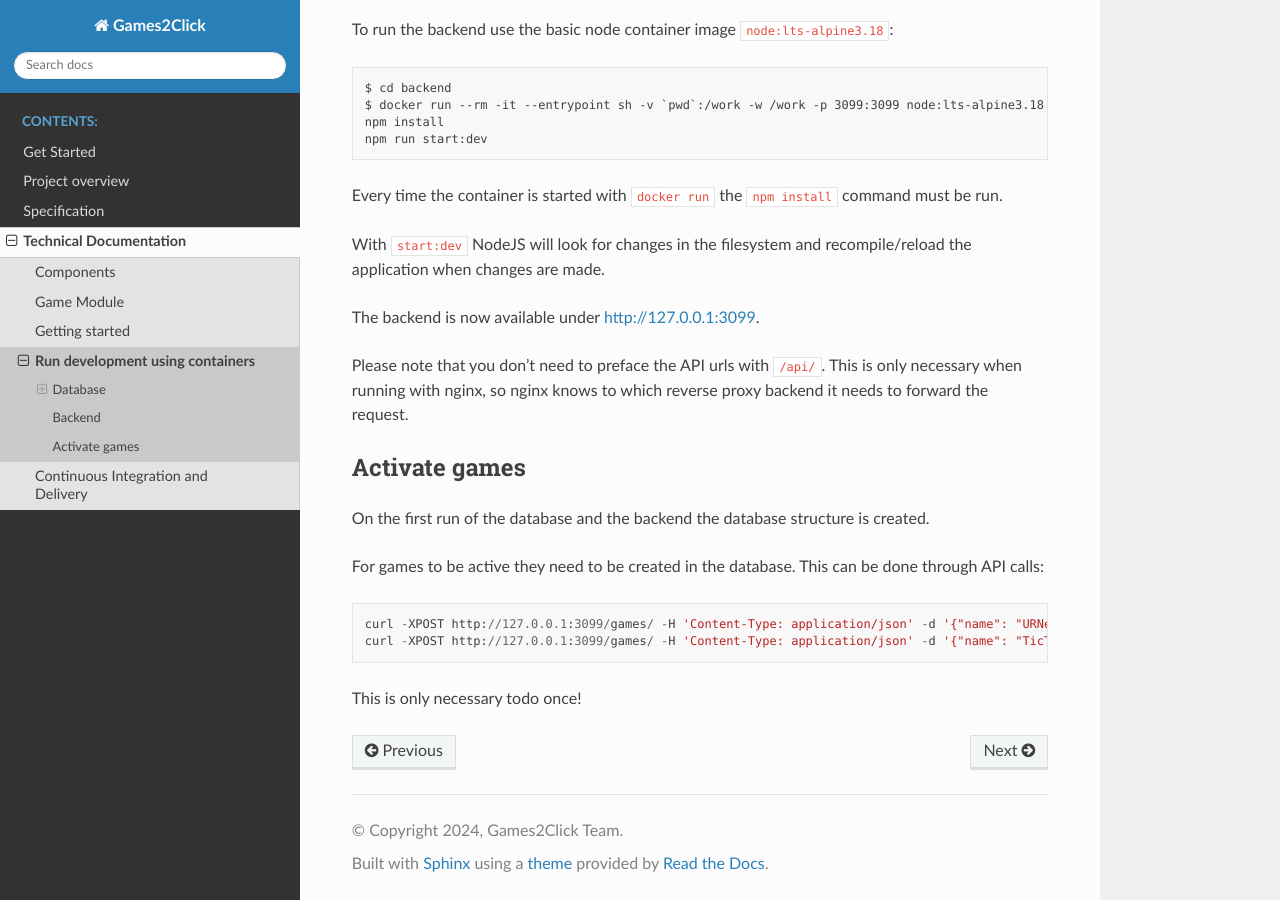
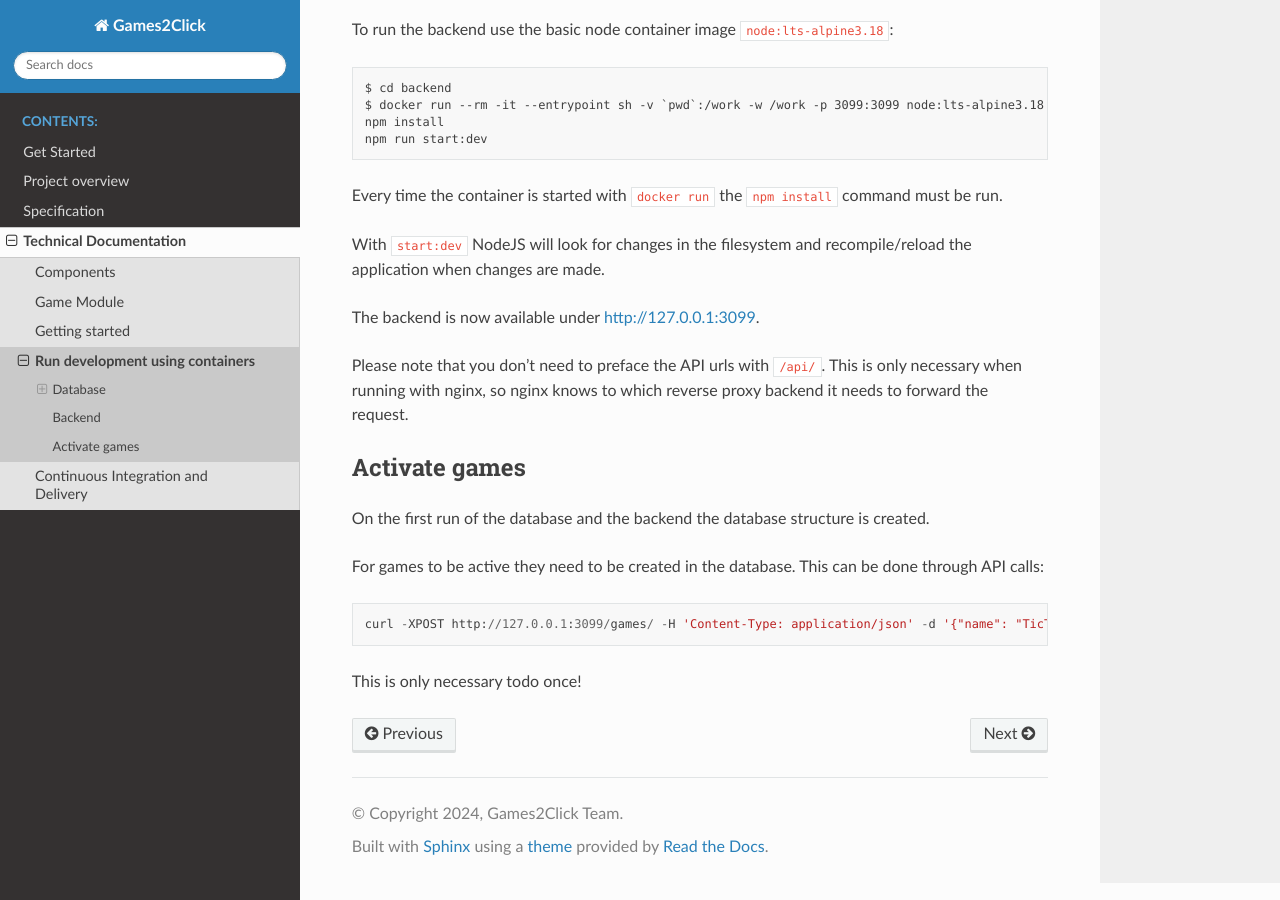
Before and after one commit to games2click/games2click.github.io, a Sphinx documentation site: the page built from docs/technical_documentation/development_with_docker.md, in a window 1280 px wide and 900 px high, scrolled down 878 px. Built offline with Sphinx 7.4.7 and the Read the Docs theme 2.0.0, drawn with Linux system fonts in a browser that asks for light colours.

Commit message:
removed everything concerning urnext

````diff
--- a/docs/technical_documentation/development_with_docker.md
+++ b/docs/technical_documentation/development_with_docker.md
@@ -61,7 +61,6 @@ On the first run of the database and the backend the database structure is creat
 For games to be active they need to be created in the database. This can be done through API calls:
 
   ```
-  curl -XPOST http://127.0.0.1:3099/games/ -H 'Content-Type: application/json' -d '{"name": "URNext", "active": true, "number_of_players": 5}'
   curl -XPOST http://127.0.0.1:3099/games/ -H 'Content-Type: application/json' -d '{"name": "TicTacToe", "active": true, "number_of_players": 2}'
   ```
 
````
